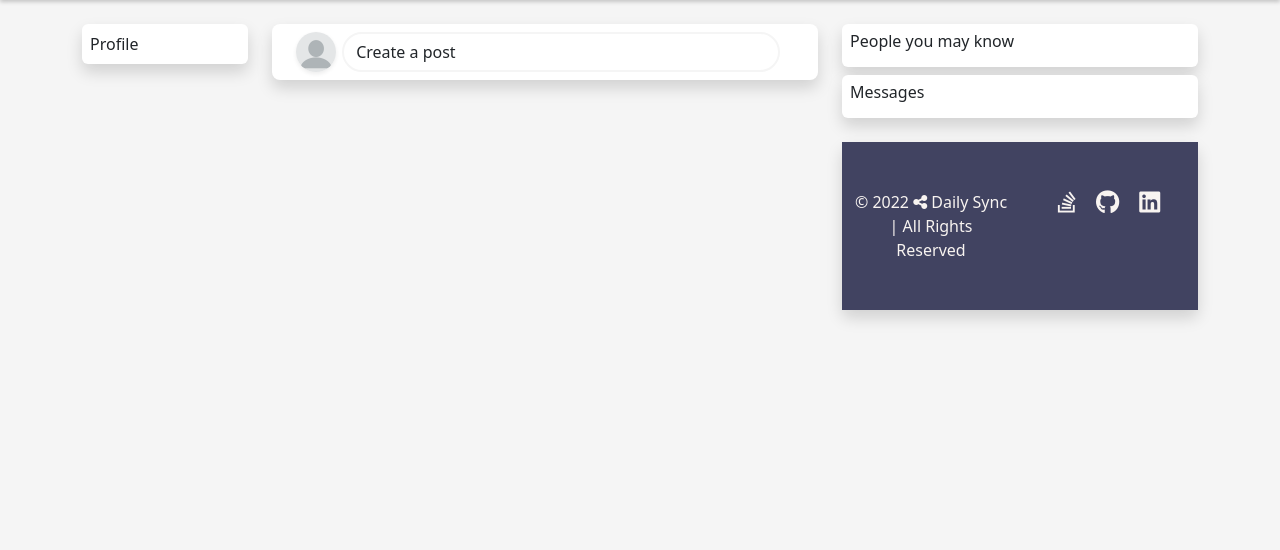
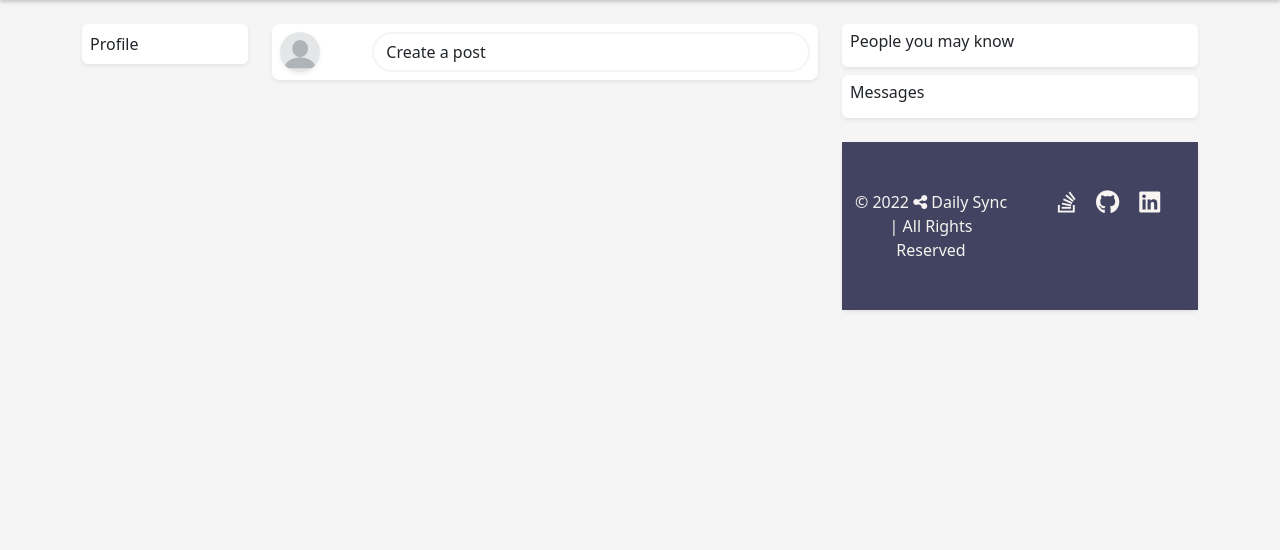
Before and after one commit to KristianColville1/daily-sync, a Django app: template feed/templates/feed/index.html in a window 1280 px wide. Shown: the part 72-622 px from the top of the page. Run offline with Django 3.2, Linux system fonts and the light colour scheme; the template is opened without the code that fills it: values that come from a table or form of the project are taken from there, others are empty; some libraries are stand-ins or nearby versions.

Commit message:
Added smaller shadows to boxes and adjusted post btns

```diff
--- a/feed/templates/feed/index.html
+++ b/feed/templates/feed/index.html
@@ -6,19 +6,19 @@
 {% block content %}
 <div class="container">
   <div class="row my-4">
-    <div class="col-sm-12 col-md-3 col-lg-2">
-      <div class="content-box w-100 shadow rounded p-2 boxes">
+    <div class="col-sm-12 col-md-3 col-lg-2 d-none d-sm-none d-md-block">
+      <div class="content-box w-100 shadow-sm rounded p-2 boxes">
         Profile
       </div>
     </div>
-    <div class="col-sm-12 col-md-6 col-lg-6">
-      <div class="content-box post-box w-100 shadow rounded-3 p-2 boxes">
+    <div class="col-sm-12 col-md-6 col-lg-6 mb-2">
+      <div class="content-box post-box w-100 shadow-sm rounded-3 p-2 boxes">
         <div class="row">
-          <div class="col-1">
-            <img class="profile-image-post rounded-circle shadow-sm mx-3"
-              src="{% static 'img/default-profile-image.png' %}" alt="profile image of author"></div>
+          <div class="col-2">
+            <img class="profile-image-post rounded-circle shadow-sm " src="{% static 'img/default-profile-image.png' %}"
+              alt="profile image of author"></div>
           <div class="col-10">
-            <button class="btn create-post-btn w-100 rounded-pill text-start mx-3" type="button"
+            <button class="btn create-post-btn w-100 rounded-pill text-start" type="button"
               aria-label="Click here to create a post" data-bs-toggle="modal" data-bs-target="#feed-create-post">Create
               a
               post</button></div>
@@ -26,9 +26,9 @@
       </div>
 
       {% for post in posts %}
-      <div class="content-box w-100 shadow rounded mt-4 p-2 boxes postition-relative">
+      <div class="content-box w-100 shadow-sm rounded mt-4 py-1 px-2 boxes postition-relative">
         <div class="post-options dropdown text-end position-relative">
-          <button class="btn dropdown-toggle rounded-circle position-relative mx-3" type="button"
+          <button class="btn dropdown-toggle rounded-circle position-relative mx-1" type="button"
             data-bs-toggle="dropdown" aria-expanded="false">
             <i class="fa-solid fa-ellipsis position-absolute top-50 start-50 translate-middle"></i>
           </button>
@@ -55,17 +55,17 @@
             <p class="text-end"></p>
           </div>
         </a>
-        <hr class="m-1">
-        <div class="row py-1">
-          <div class="col-4"><button class="btn w-100 p-0">
-              <i class="fa-solid fa-thumbs-up"></i> Like
-            </button></div>
-          <div class="col-4"><button class="btn w-100 p-0">
-              <i class="fa-solid fa-comment"></i> Comment
-            </button></div>
-          <div class="col-4"><button class="btn w-100 p-0">
-              <i class="fa-solid fa-share-nodes"></i> Share
-            </button></div>
+        <br>
+        <div class="row user-post-options m-0">
+          <button class="col-4 btn">
+            <i class="fa-solid fa-thumbs-up"></i> Like
+          </button>
+          <button class="col-4 btn">
+            <i class="fa-solid fa-comment"></i> Comment
+          </button>
+          <button class="col-4 btn">
+            <i class="fa-solid fa-share-nodes"></i> Share
+          </button>
         </div>
 
 
@@ -73,13 +73,13 @@
       {% endfor %}
     </div>
     <div class="col-sm-12 col-md-3 col-lg-4">
-      <div class="content-box w-100 shadow rounded p-2 boxes">
+      <div class="content-box w-100 shadow-sm rounded p-2 boxes">
         <h6>People you may know</h6>
       </div>
-      <div class="content-box w-100 shadow rounded p-2 mt-2 boxes">
+      <div class="content-box w-100 shadow-sm rounded p-2 mt-2 boxes">
         <h6>Messages</h6>
       </div>
-      <div class="w-100 shadow rounded mt-4">
+      <div class="w-100 shadow-sm rounded mt-4">
         {% include "footer.html" %}
       </div>
     </div>
```
Also changed, not shown: posts/templates/posts/view_post.html (+18 -13 lines).
